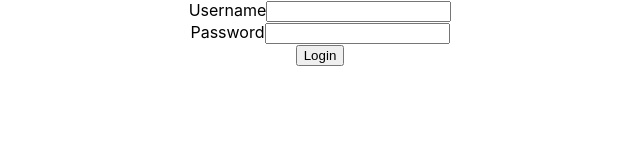
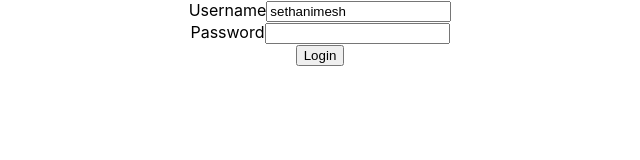
Before and after one commit to sethanimesh/CreditAI-frontend, a React (Create React App) app: page / in a window 1280 px wide. Shown: the top 160 px of the page, without its empty margins (320-960 px from the left). Built offline with nearby package versions, Linux system fonts and the light colour scheme.

Commit message:
controlled component
making the login componet as a controlled component which means that the values of the form are handled by react state

```diff
--- a/src/components/LoginComponent.jsx
+++ b/src/components/LoginComponent.jsx
@@ -1,14 +1,28 @@
+import { useState } from "react"
+
 export default function LoginComponent(){
+
+    const[username, setUsername] = useState("sethanimesh")
+    const[password, setPassword] = useState("")
+
+    function handleUsernameChange(event){
+        setUsername(event.target.value)
+    }
+
+    function handlePasswordChange(event){
+        setPassword(event.target.value)
+    }
+
     return (
         <div className="Login">
             <div className="LoginForm">
                 <div>
                     <label>Username</label>
-                    <input type="text" name="username"/>
+                    <input type="text" name="username" value={username} onChange={handleUsernameChange}/>
                 </div>
                 <div>
                     <label>Password</label>
-                    <input type="password" name="password"/>
+                    <input type="password" name="password" value={password} onChange={handlePasswordChange}/>
                 </div>
                 <div>
                     <button type="button" name="login">Login</button>
```
